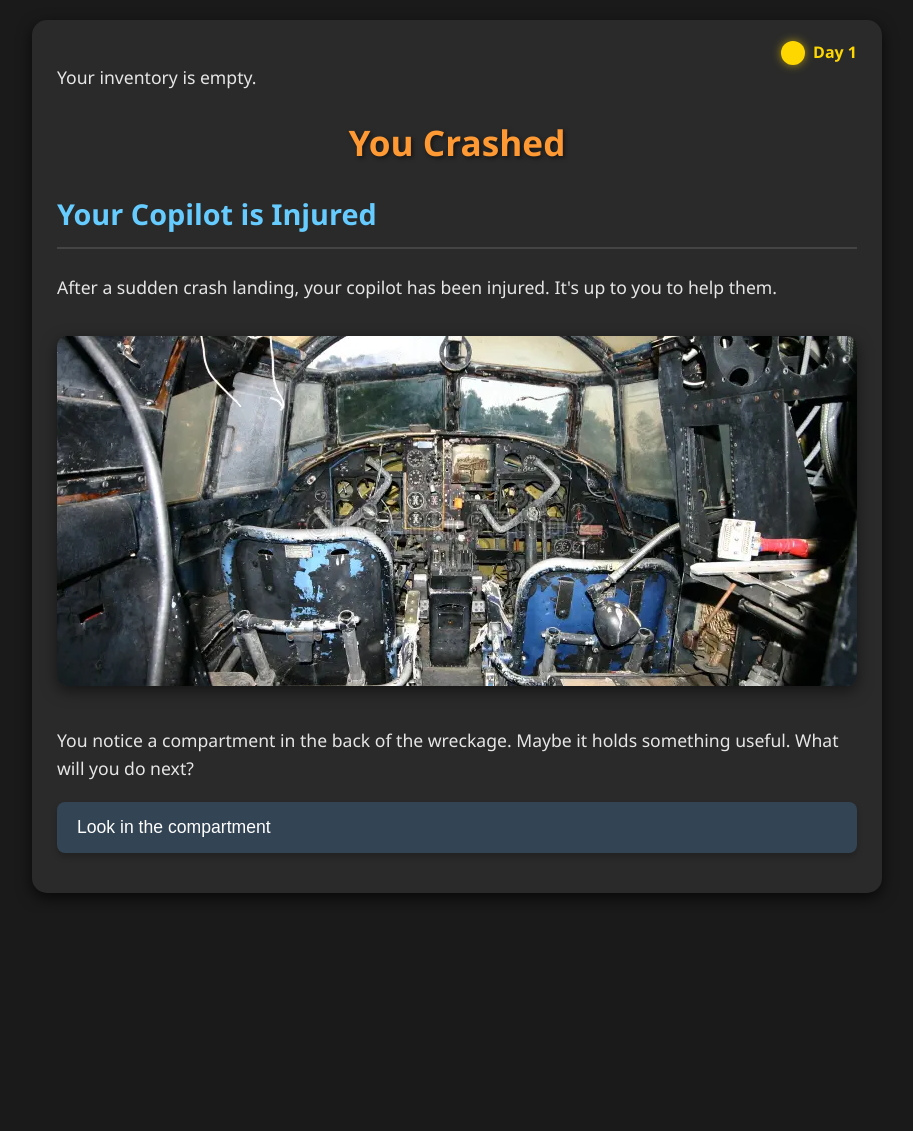
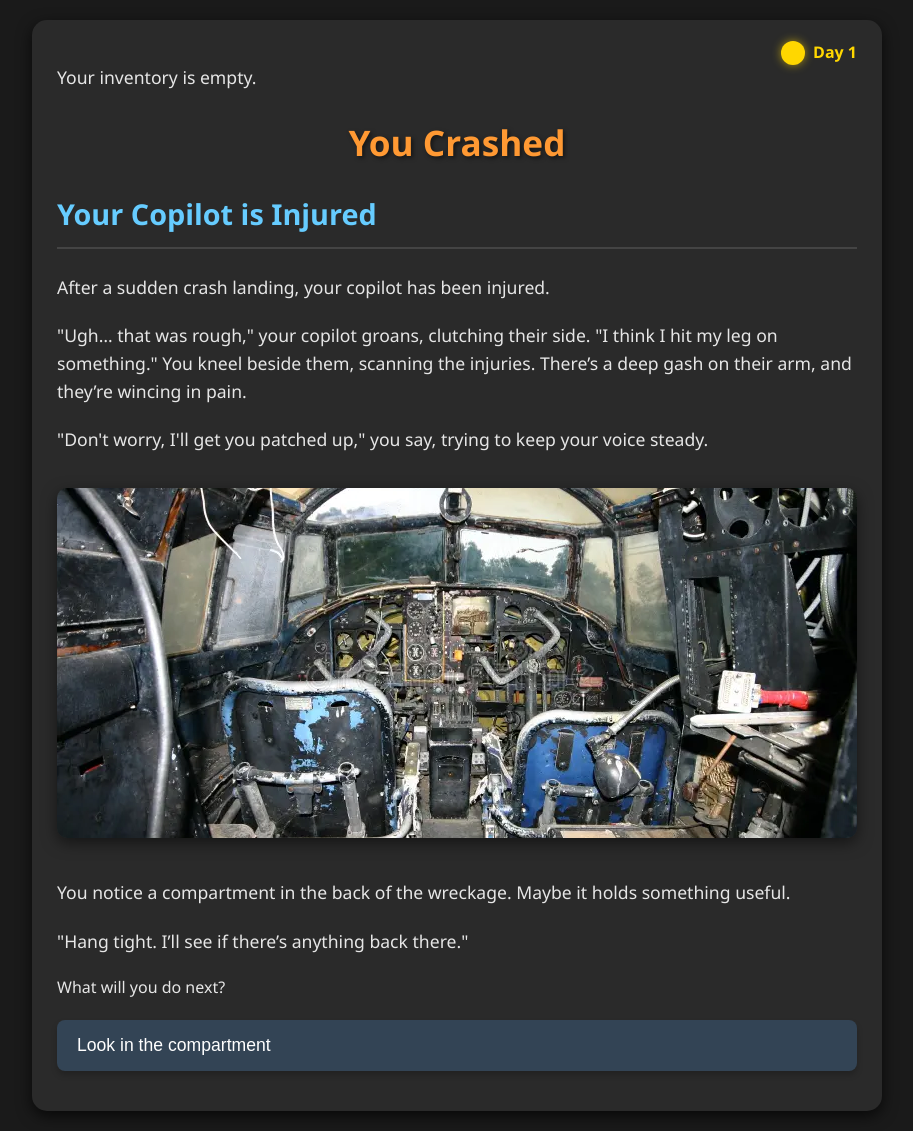
Before and after one commit to carissaha/WEBDEV-Survival-Game, a PHP site: page /part2.php in a window 1280 px wide. Shown: the whole page, without its empty margins (183-1096 px from the left). Before the commit the page ends 895 px from the top, so only its background shows below. Run offline with PHP 8.4, Linux system fonts and the light colour scheme.

Commit message:
added more dialogue

```diff
--- a/part2.php
+++ b/part2.php
@@ -38,11 +38,13 @@ if(isset($_POST['action'])) {
 
         <?php if($_SESSION['part2_stage'] == 'day1_start'): ?>
             <h2>Your Copilot is Injured</h2>
-            <p>After a sudden crash landing, your copilot has been injured. It's up to you to help them.</p>
+            <p>After a sudden crash landing, your copilot has been injured. <p>"Ugh… that was rough," your copilot groans, clutching their side.
+                "I think I hit my leg on something." You kneel beside them, scanning the injuries. There’s a deep gash on their arm, and they’re wincing in pain.</p>
+                <p>"Don't worry, I'll get you patched up," you say, trying to keep your voice steady.</p></p>
 
             <img src="images/crash.png" class="scene-img">
 
-            <p>You notice a compartment in the back of the wreckage. Maybe it holds something useful. What will you do next?</p>
+            <p>You notice a compartment in the back of the wreckage. Maybe it holds something useful. <p>"Hang tight. I’ll see if there’s anything back there."</p>What will you do next?</p>
 
             <form method="post">
                 <input type="hidden" name="action" value="look_in_compartment">
@@ -52,7 +54,9 @@ if(isset($_POST['action'])) {
 
         <?php elseif ($_SESSION['part2_stage'] == 'compartment_search'): ?>
             <h2>Searching the Compartment</h2>
-            <p>After looking through the compartment, you find a med kit. It's exactly what you need!</p>
+            <p>After looking through the compartment, you find a med kit. It's exactly what you need!
+                <br>"Got it!" you call out, rushing back to your copilot.
+            </p>
 
             <img src="images/medkit.png" class="scene-img">
 
@@ -76,7 +80,7 @@ if(isset($_POST['action'])) {
 
         <?php elseif ($_SESSION['part2_stage'] == 'copilot_healed'): ?>
             <h2>Your Copilot is Healed</h2>
-            <p>After using the med kit, your copilot is now healed and able to assist you. You must now plan your next move to survive in the wilderness.</p>
+            <p>You secure the bandage and pat their shoulder. "All patched up. Now, let’s figure out what we do next."</p>
 
             <img src="images/pt2finalimg.png" class="scene-img">
 
```
Also changed, not shown: 1 other file.
